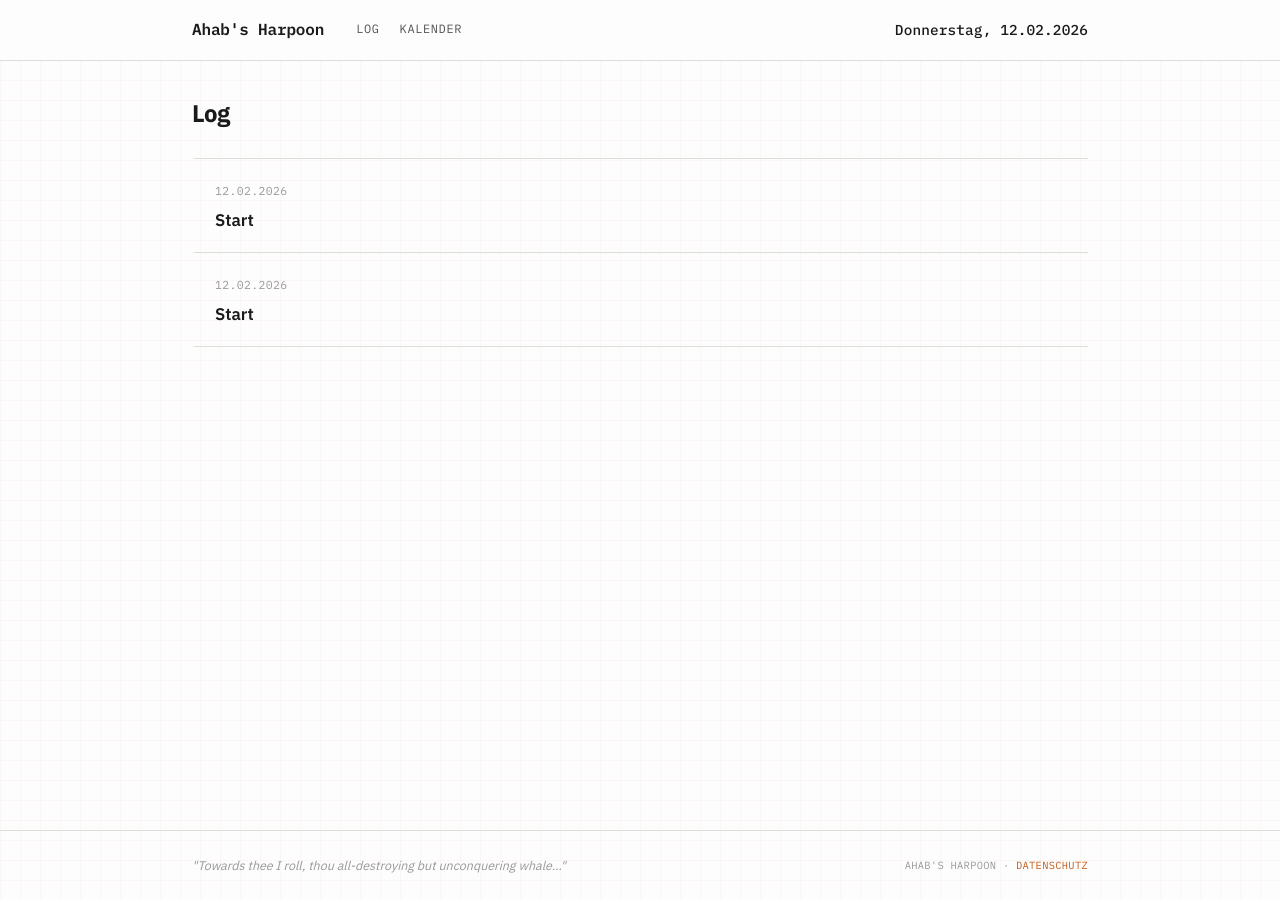
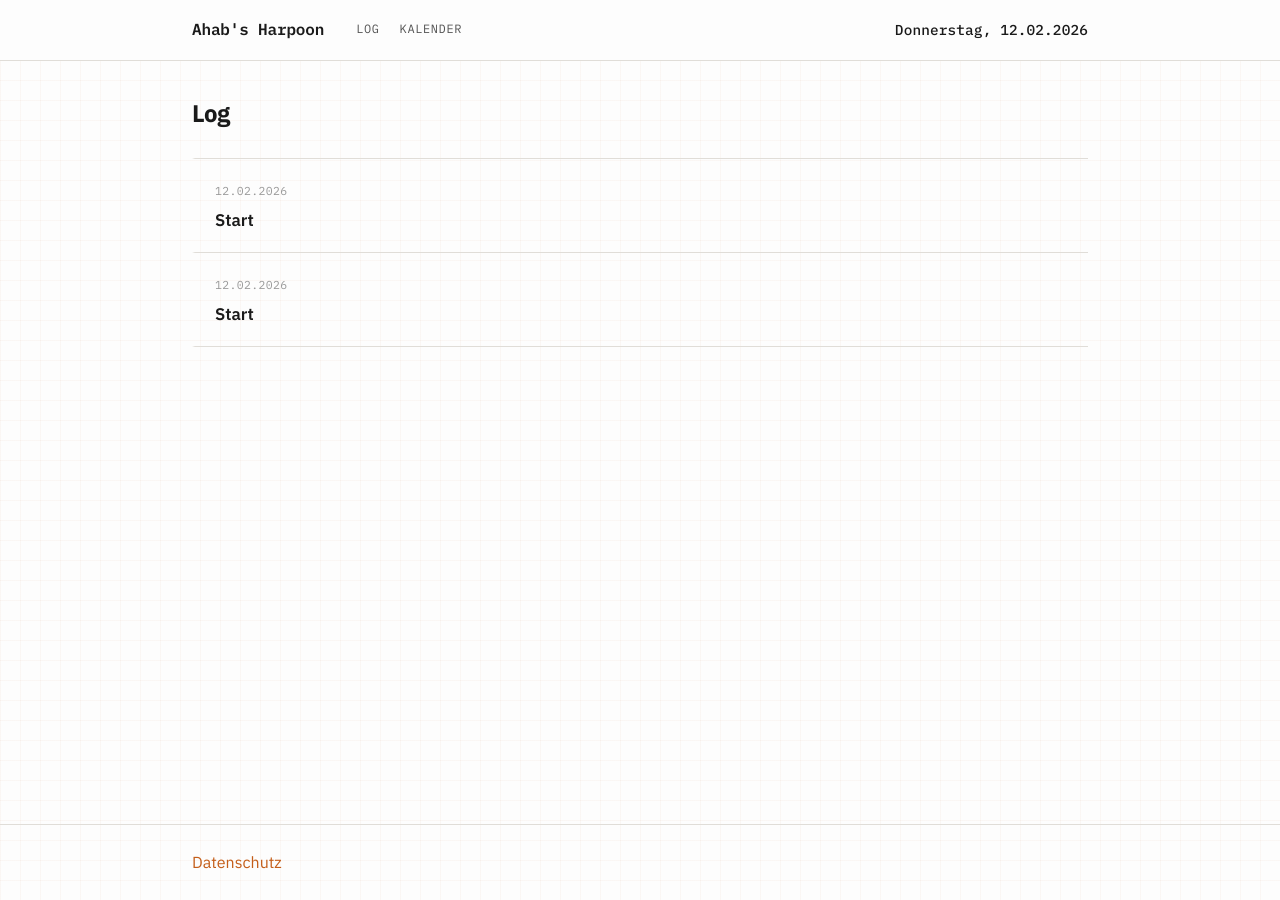
Before and after one commit to hobabu/ahabsharpoon, a Jekyll site: the page built from index.html, in a window 1280 px wide. Built offline with Jekyll 4.4.1, drawn with Linux system fonts in a browser that asks for light colours.

Commit message:
Update footer structure in default layout
Removed footer quote and meta information, added Datenschutz link.

```diff
--- a/_layouts/default.html
+++ b/_layouts/default.html
@@ -28,10 +28,9 @@
     </div>
   </main>
 
-  <footer class="site-footer">
+ <footer class="site-footer">
     <div class="container footer-inner">
-      <span class="footer-quote">"Towards thee I roll, thou all-destroying but unconquering whale…"</span>
-      <span class="footer-meta">{{ site.title }} · <a href="{{ '/privacy' | relative_url }}">Datenschutz</a></span>
+      <a href="{{ '/privacy' | relative_url }}" class="footer-link">Datenschutz</a>
     </div>
   </footer>
 
```
